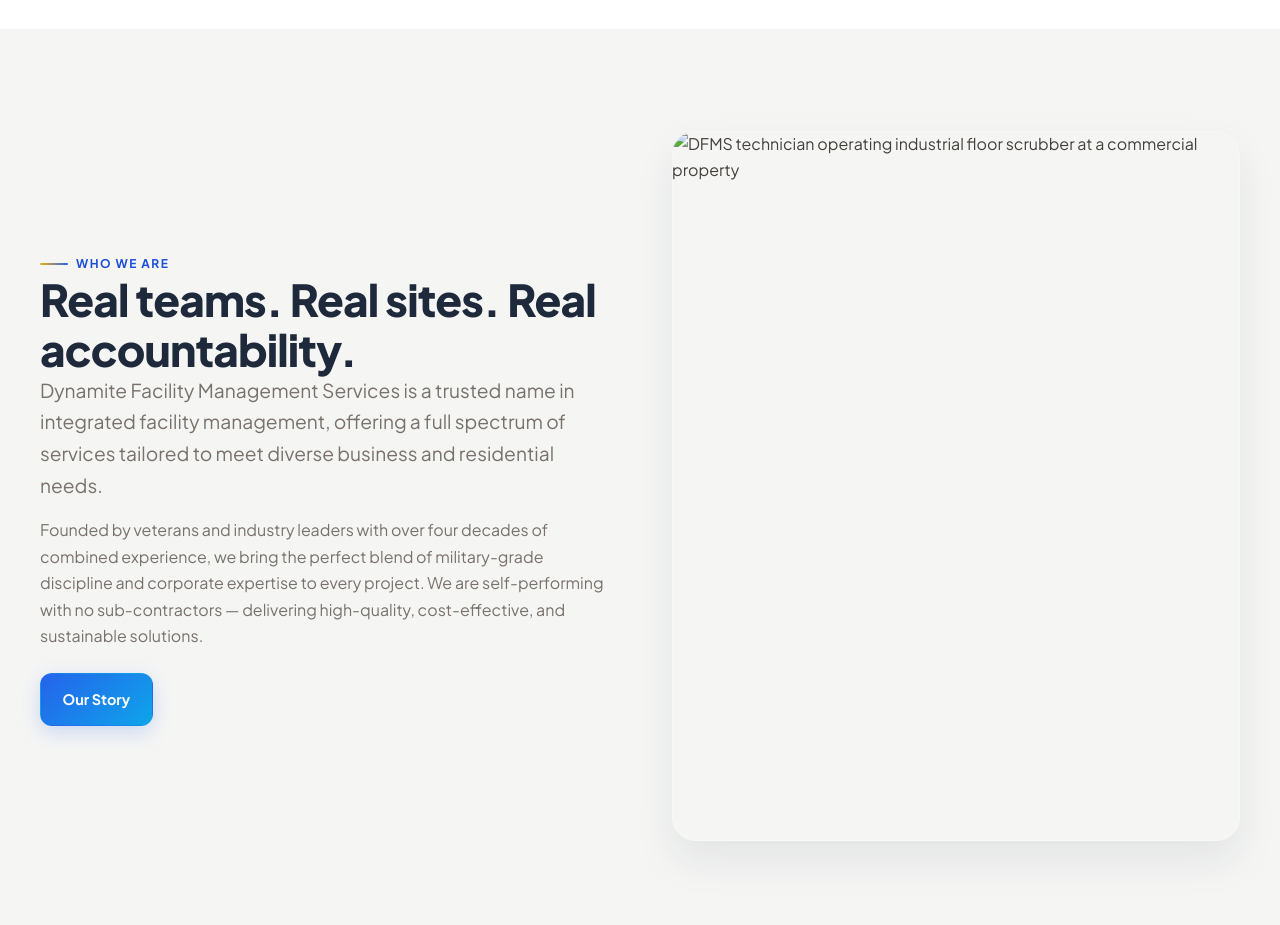
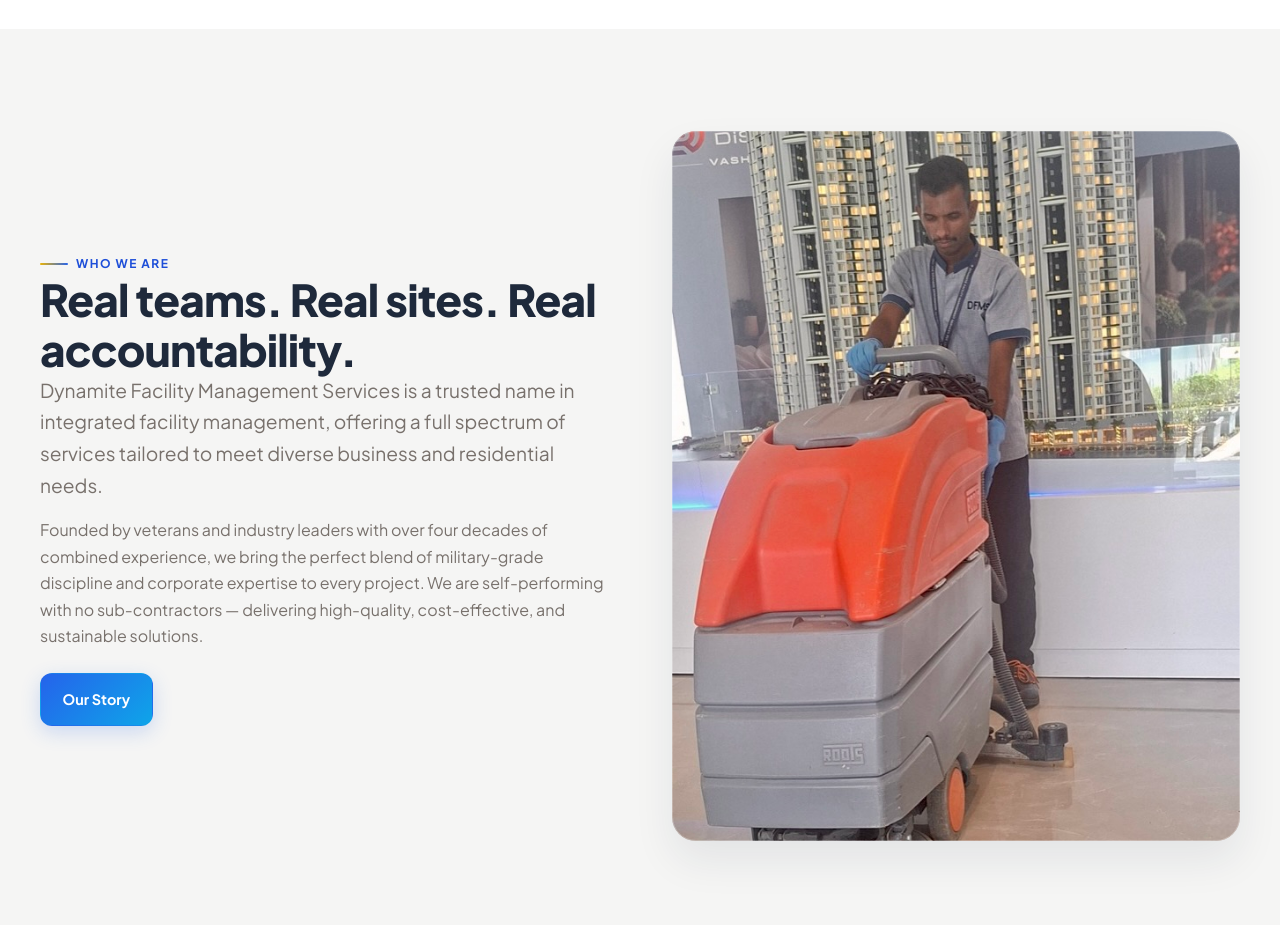
Before and after one commit to sagarvhadgar/dfms, a plain HTML site: page index.html in a window 1280 px wide. Shown: the part 1300-2225 px from the top of the page. Drawn offline with nearby package versions, Linux system fonts and the light colour scheme.

Commit message:
filename

```diff
--- a/index.html
+++ b/index.html
@@ -120,7 +120,7 @@
         <a href="aboutus.html" class="btn btn-primary">Our Story</a>
       </div>
       <figure class="photo-frame reveal">
-        <img src="assets/images/dfms/web/dfms-08.jpg" alt="DFMS technician operating industrial floor scrubber at a commercial property" loading="lazy" width="800" height="1000">
+        <img src="assets/images/dfms/web/dfms-08.jpeg" alt="DFMS technician operating industrial floor scrubber at a commercial property" loading="lazy" width="800" height="1000">
       </figure>
     </div>
   </section>
@@ -196,7 +196,7 @@
         <p class="lead" style="margin-inline:auto">Authentic photographs from DFMS operations — staff, sites, and completed work across client properties.</p>
       </div>
       <div class="masonry" role="list">
-        <div class="masonry-item tall reveal" role="listitem" data-caption="Industrial floor scrubbing at commercial site" data-full="assets/images/dfms/web/dfms-08.jpg"><img src="assets/images/dfms/web/dfms-08.jpg" alt="DFMS technician with industrial floor scrubber" loading="lazy"></div>
+        <div class="masonry-item tall reveal" role="listitem" data-caption="Industrial floor scrubbing at commercial site" data-full="assets/images/dfms/web/dfms-08.jpeg"><img src="assets/images/dfms/web/dfms-08.jpg" alt="DFMS technician with industrial floor scrubber" loading="lazy"></div>
         <div class="masonry-item reveal" role="listitem" data-caption="Corporate lounge deep cleaning" data-full="assets/images/dfms/web/dfms-01.jpg"><img src="assets/images/dfms/web/dfms-01.jpg" alt="Housekeeping in corporate lounge" loading="lazy"></div>
         <div class="masonry-item tall reveal" role="listitem" data-caption="Pantry service professional" data-full="assets/images/dfms/web/dfms-09.jpg"><img src="assets/images/dfms/web/dfms-09.jpg" alt="DFMS pantry service staff" loading="lazy"></div>
         <div class="masonry-item reveal" role="listitem" data-caption="Floor mopping with safety signage" data-full="assets/images/dfms/web/dfms-03.jpg"><img src="assets/images/dfms/web/dfms-03.jpg" alt="Mopping with caution sign" loading="lazy"></div>
```
